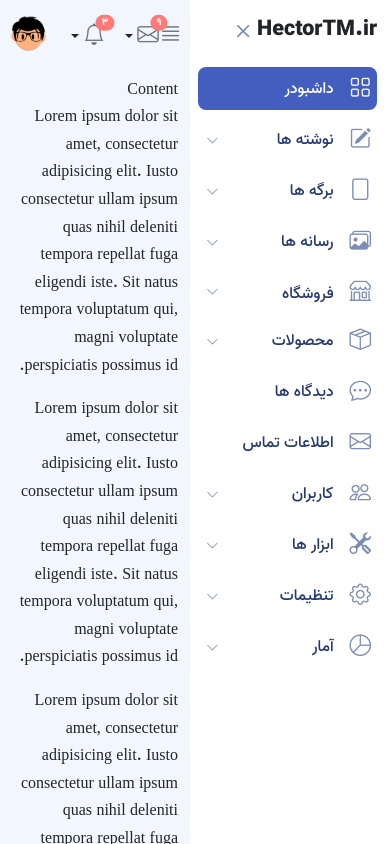
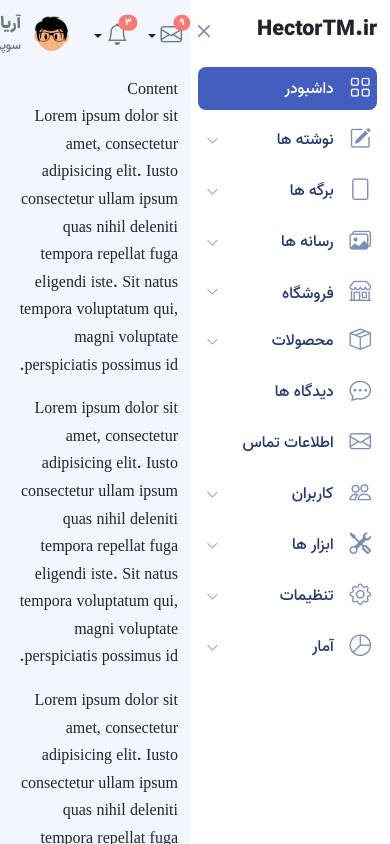
Before and after one commit to htaria/css-Right-menu, a website: page src/index.html in a window 390 px wide. Both pictures are taken after a click on the link "داشبودر". Drawn offline with nearby package versions, Linux system fonts and the light colour scheme; files that its build step writes are made by us from their sources.

Commit message:
I think this is the end

```diff
--- a/src/assets/js/mine.js
+++ b/src/assets/js/mine.js
@@ -2,6 +2,20 @@ if (innerWidth >= 992) {
     $('.main').addClass('main-toggle');
     $('.sidebar').addClass('sidebar-toggle');
     $('.item-box').siblings('ul').slideUp();
+}
+
+if (innerWidth <= 576) {
+    $('.bi-justify').on('click', function () {
+        $(this).hide();
+    });
+
+    $('.bi-x').on('click', function () {
+        $('.bi-justify').show();
+    });
+
+    $('.item-box').on('click', function () {
+        $('.bi-justify').hide();
+});
 }
 
 jQuery(function () {
@@ -9,6 +23,8 @@ jQuery(function () {
         $('.main').toggleClass('main-toggle');
         $('.sidebar').toggleClass('sidebar-toggle');
         $('.item-box').siblings('ul').slideUp();
+
+
     });
 
     $('.item-box').on('click', function () {
--- a/src/index.html
+++ b/src/index.html
@@ -13,7 +13,7 @@
 
     <section class="d-flex overflow-hidden">
         <section class="sidebar py-2">
-            <div class="d-flex align-items-center d-md-block text-md-center">
+            <div class="d-flex align-items-center justify-content-between d-md-block text-md-center">
                 <h4 class="fw-bold">HectorTM.ir</h4>
                 <i class="bi bi-x sidebar-btn fs-1 d-md-none"></i>
             </div>
```
Also changed, not shown: dist/assets/img/aria_avatar-128x128.png, dist/assets/js/mine.js, dist/index.html.
